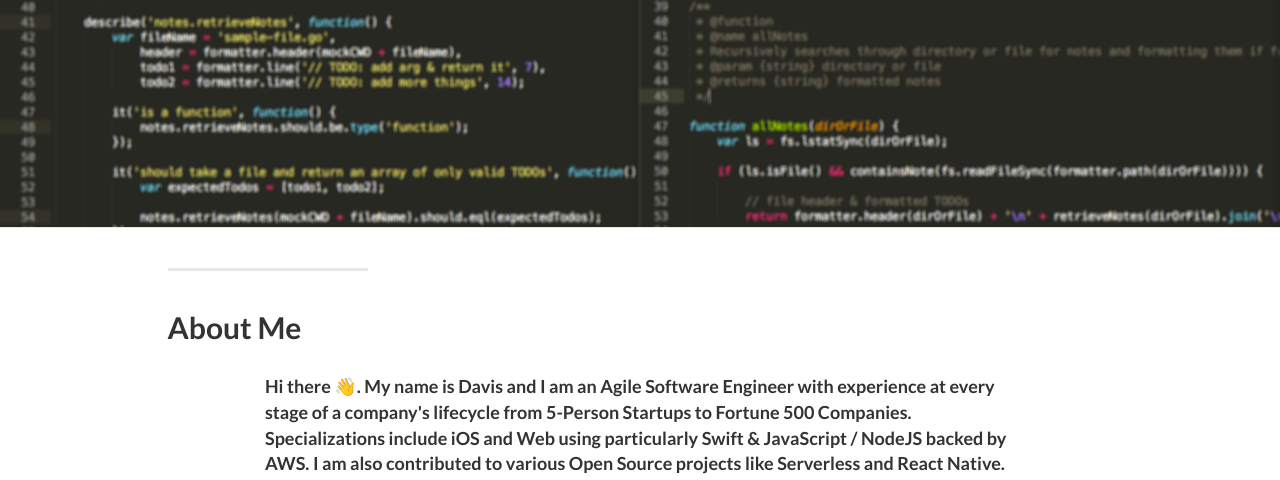
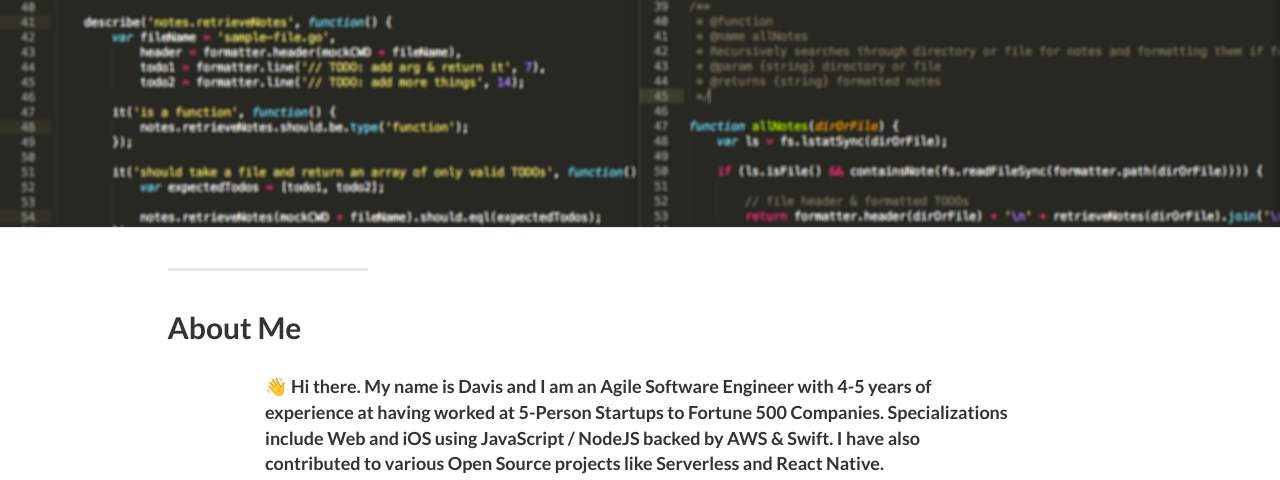
Before and after one commit to daviskoh/portfolio-new, a website: page src/index.html in a window 1280 px wide. Shown: the part 472-952 px from the top of the page. Drawn offline with nearby package versions, Linux system fonts and the light colour scheme; files that its build step writes are made by us from their sources.

Commit message:
fix about txt

```diff
--- a/package.json
+++ b/package.json
@@ -1,6 +1,6 @@
 {
   "name": "portfolio-new",
-  "version": "1.0.0",
+  "version": "1.0.1",
   "description": "",
   "devDependencies": {
     "bower": "~1.8.4",
--- a/src/index.html
+++ b/src/index.html
@@ -115,10 +115,10 @@
                   </div>
                   <div class="col-lg-8 col-lg-offset-2">
                     <p class="my-temp-font">
-                      Hi there 👋. My name is Davis and I am an Agile Software Engineer
-                      with experience at every stage of a company's lifecycle from 5-Person Startups to Fortune 500 Companies.
-                      Specializations include iOS and Web using particularly Swift &amp; JavaScript / NodeJS backed by AWS.
-                      I am also contributed to various Open Source projects like Serverless and React Native.
+                      👋 Hi there. My name is Davis and I am an Agile Software Engineer
+                      with 4-5 years of experience at having worked at 5-Person Startups to Fortune 500 Companies.
+                      Specializations include Web and iOS using JavaScript / NodeJS backed by AWS &amp; Swift.
+                      I have also contributed to various Open Source projects like Serverless and React Native.
                     </p>
                   </div>
                 </div>
```
